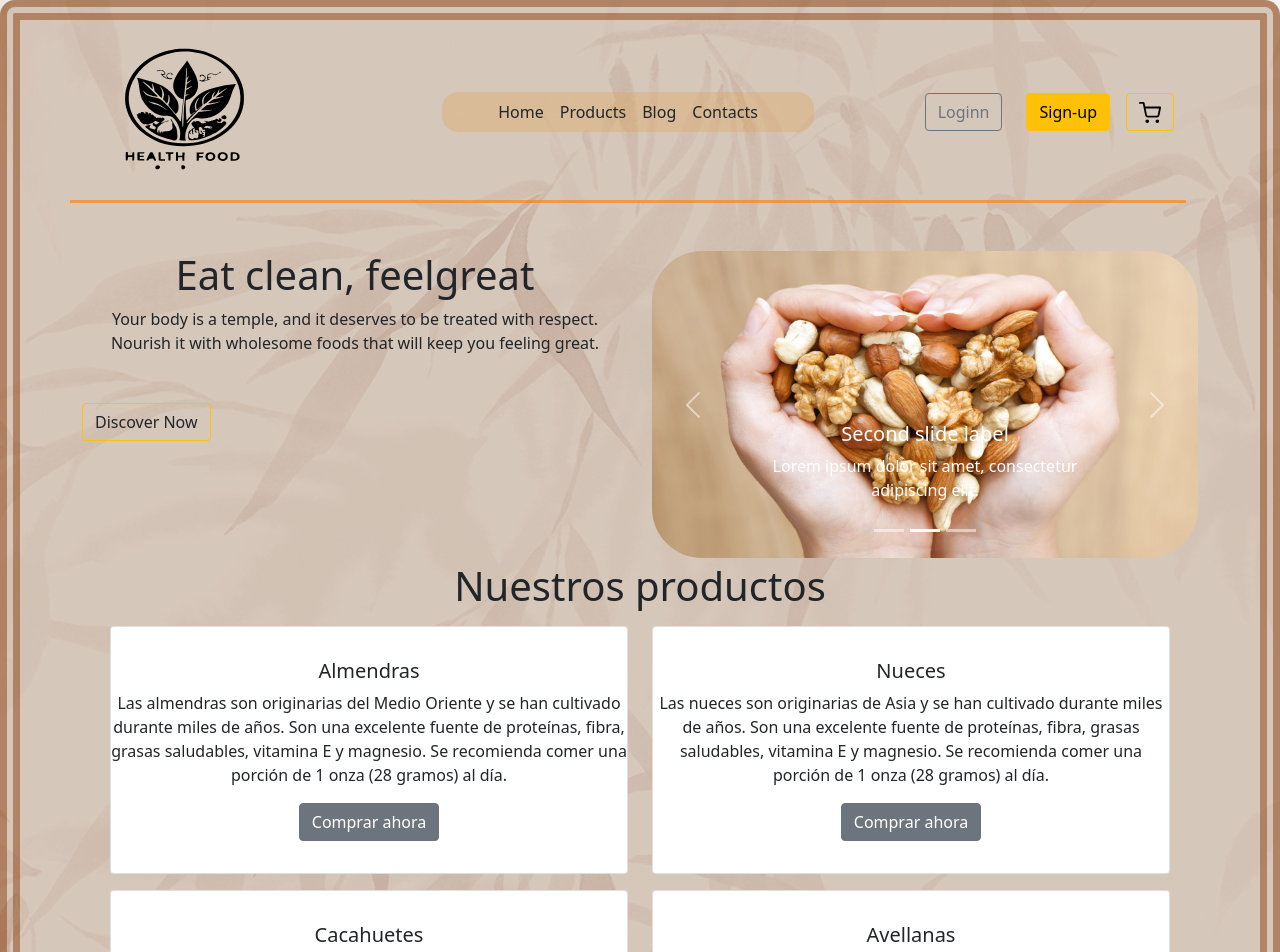
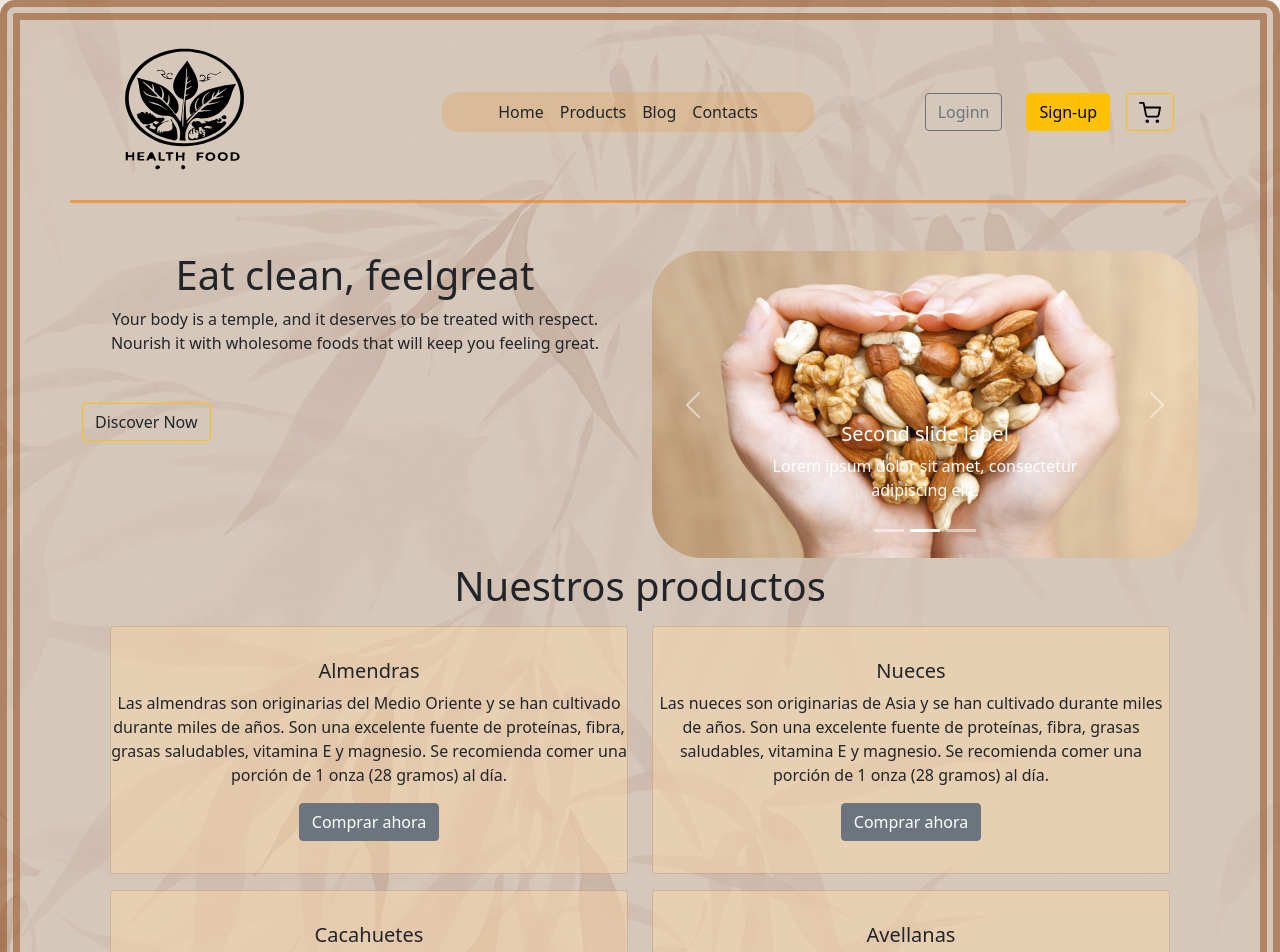
Before and after one commit to Guillermodiazvg5/Client-Frontend-React3, a React (Create React App) app: page /products in a window 1280 px wide. Shown: the top 952 px of the page. Built offline with nearby package versions, Linux system fonts and the light colour scheme; no server answers.

Commit message:
commit3.19012024

```diff
--- a/src/components/Blog.css
+++ b/src/components/Blog.css
@@ -1,4 +1,4 @@
 .color-card-blog{
 
-    background-color: rgba(248, 215, 171, 0.493);
+    background-color: rgba(248, 215, 171, 0.493) !important;
 }
--- a/src/components/Products.css
+++ b/src/components/Products.css
@@ -1,4 +1,4 @@
 .color-card-products{
 
-    background-color: rgba(248, 215, 171, 0.493);
+    background-color: rgba(248, 215, 171, 0.493) !important;
 }
```
